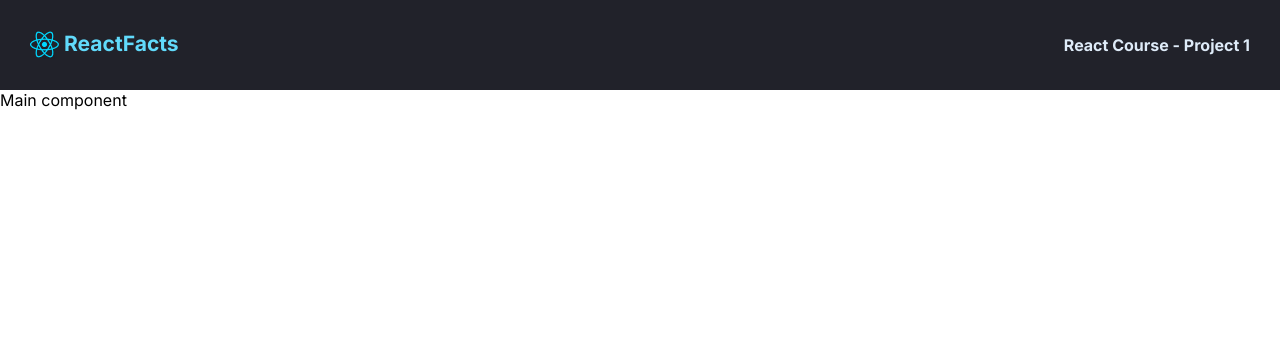
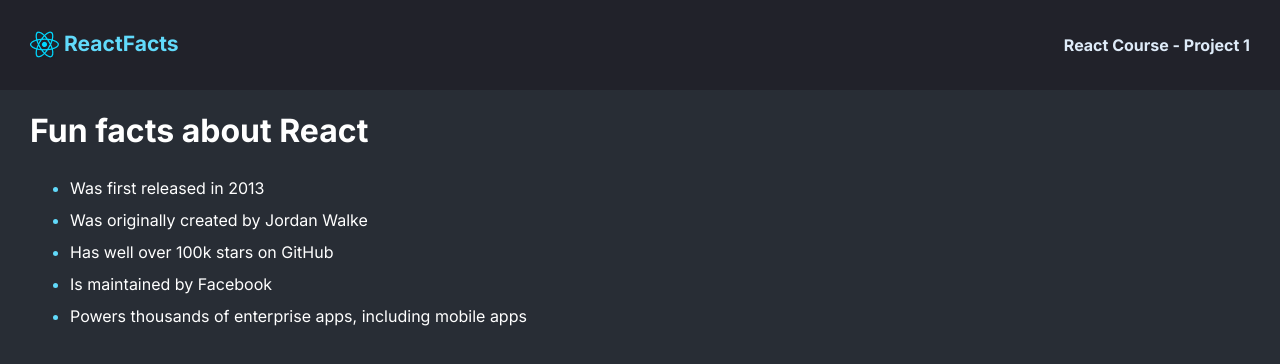
Before and after one commit to criex10/ScrimbaReactFacts, a Next.js app: page / in a window 1280 px wide. Shown: the top 364 px of the page. Built offline with nearby package versions, Linux system fonts and the light colour scheme.

Commit message:
Add styling to the Main component
This also adds in some extra global styling for the
whole page to come together.

```diff
--- a/src/app/globals.css
+++ b/src/app/globals.css
@@ -4,4 +4,5 @@
 
 body {
     margin: 0;
+    background-color: #282D35;
 }
--- /dev/null
+++ b/src/components/Main.module.css
@@ -0,0 +1,23 @@
+.main {
+    width: 100%;
+    height: 100%;
+    margin: 0;
+    padding-left: 30px;
+    display: inline-block;
+}
+
+.main > ul {
+    line-height: 200%;
+}
+
+.header {
+    color: white;
+}
+
+.listItem {
+    color: #61DAFB;
+}
+
+.listText {
+    color: white;
+}
--- a/src/components/Main.tsx
+++ b/src/components/Main.tsx
@@ -1,3 +1,24 @@
+import styles from "./Main.module.css";
+
+function Fact(props: { message: string }) {
+    return (
+        <li className={styles.listItem}>
+            <span className={styles.listText}>{props.message}</span>
+        </li>
+    );
+}
+
 export function Main() {
-    return <div>Main component</div>;
+    return (
+        <div className={styles.main}>
+            <h1 className={styles.header}>Fun facts about React</h1>
+            <ul>
+                <Fact message={'Was first released in 2013'}/>
+                <Fact message={'Was originally created by Jordan Walke'}/>
+                <Fact message={'Has well over 100k stars on GitHub'}/>
+                <Fact message={'Is maintained by Facebook'}/>
+                <Fact message={'Powers thousands of enterprise apps, including mobile apps'}/>
+            </ul>
+        </div>
+    );
 }
--- a/src/components/Navbar.module.css
+++ b/src/components/Navbar.module.css
@@ -2,6 +2,7 @@
     background-color: #21222A;
     height: 90px;
     padding: 30px;
+    margin: 0;
 
     display: flex;
     flex-wrap: nowrap;
```
